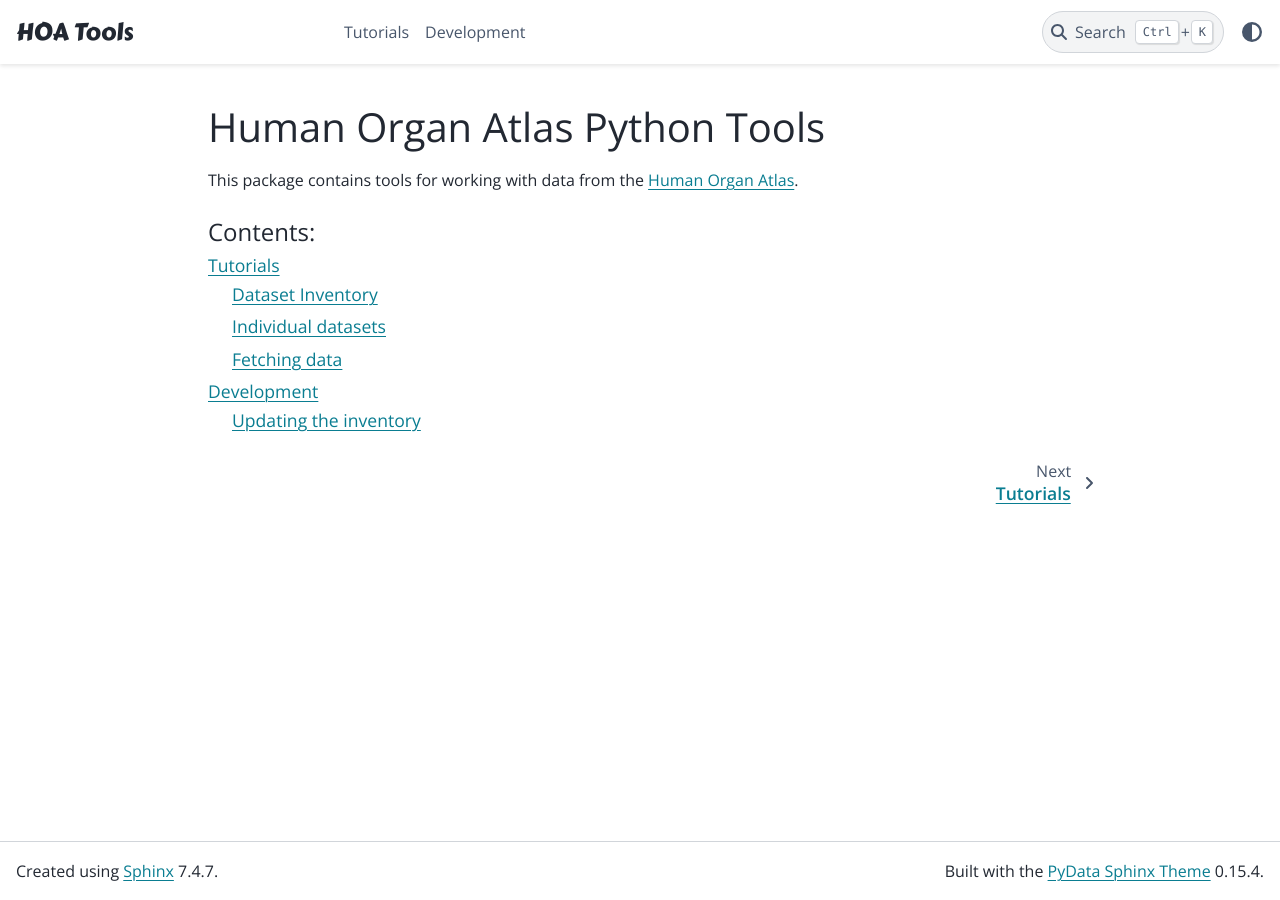
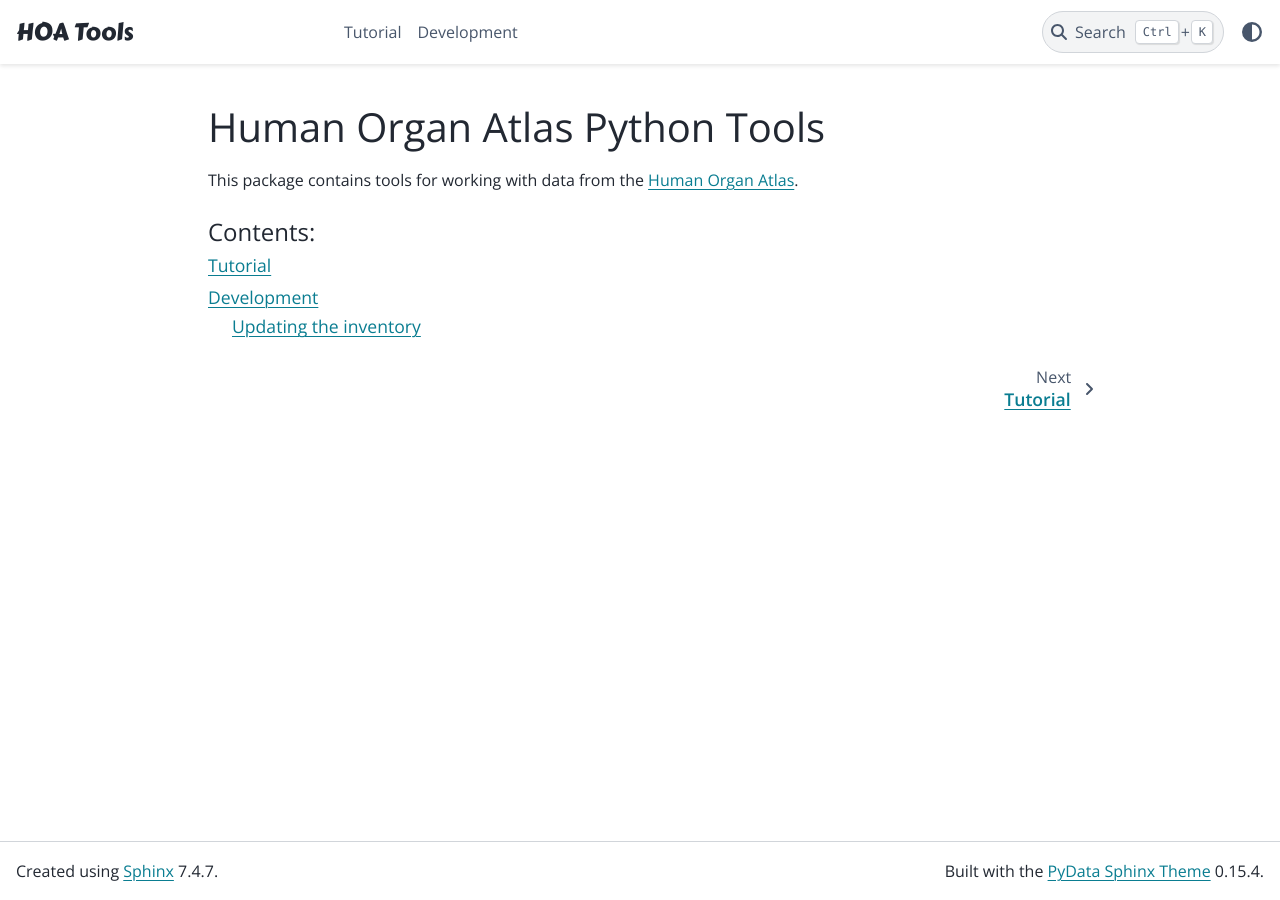
Before and after one commit to HumanOrganAtlas/hoa-tools, a Sphinx documentation site: the page built from docs/index.rst, in a window 1280 px wide. Built offline with Sphinx 7.4.7 and the PyData theme 0.15.4, drawn with Linux system fonts in a browser that asks for light colours; pages that are not in the unit, such as notebooks, are missing from menus; the version number could not be read and is left out.

Commit message:
Improve tutorial description

```diff
--- a/docs/index.rst
+++ b/docs/index.rst
@@ -7,5 +7,5 @@
    :maxdepth: 2
    :caption: Contents:
 
-   tutorials
+   tutorial
    development
--- a/docs/tutorials.rst
+++ /dev/null
@@ -1,10 +0,0 @@
-Tutorials
-=========
-
-
-.. toctree::
-   :maxdepth: 1
-
-   tutorials/inventory
-   tutorials/dataset
-   tutorials/fetching_data
```
Also changed, not shown: docs/tutorial.rst (added, +13 -0 lines), docs/tutorial/dataset.rst (renamed from docs/tutorials/dataset.rst), docs/tutorial/fetching_data.rst (renamed from docs/tutorials/fetching_data.rst), docs/tutorial/inventory.rst (renamed from docs/tutorials/inventory.rst).
